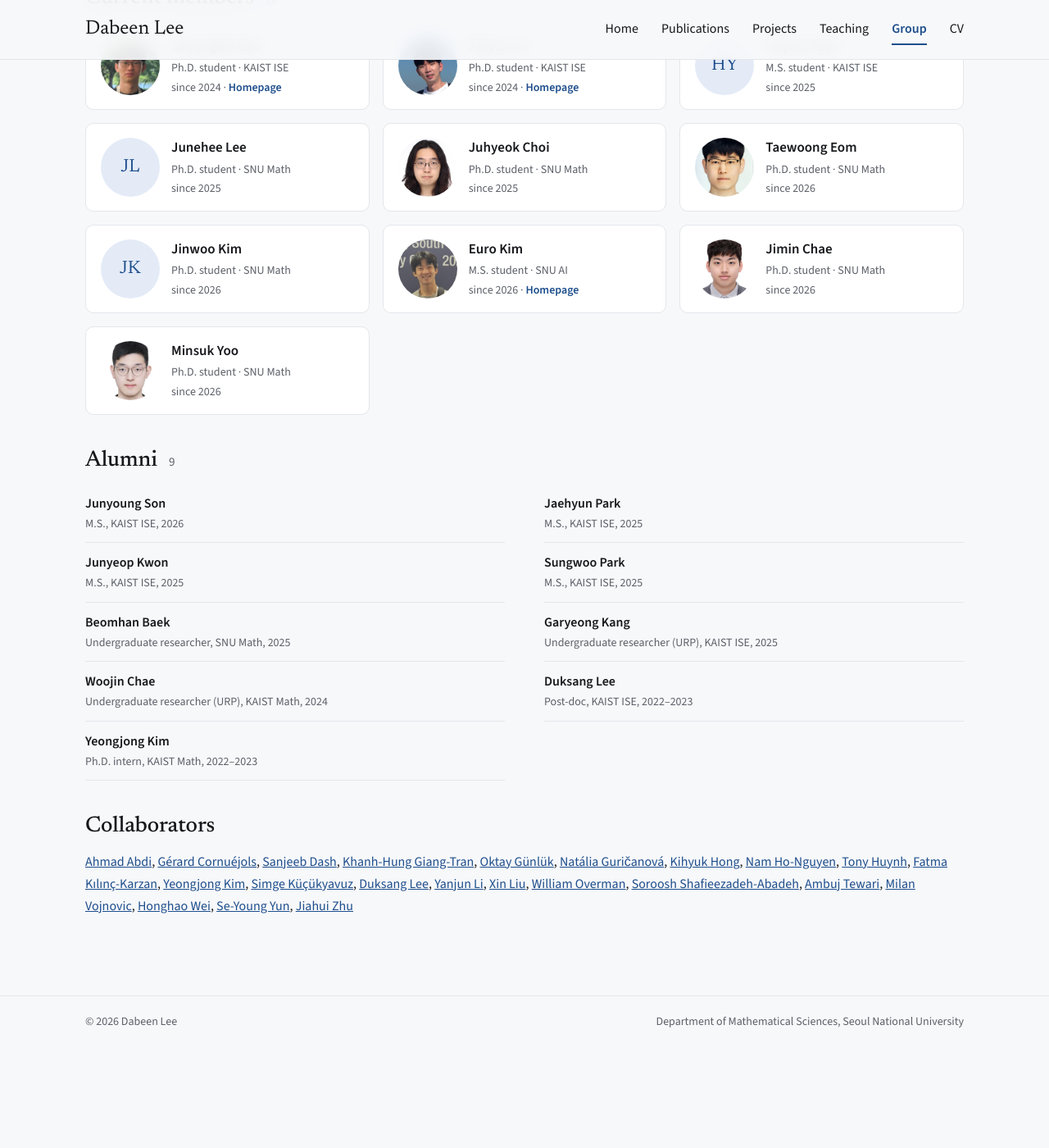
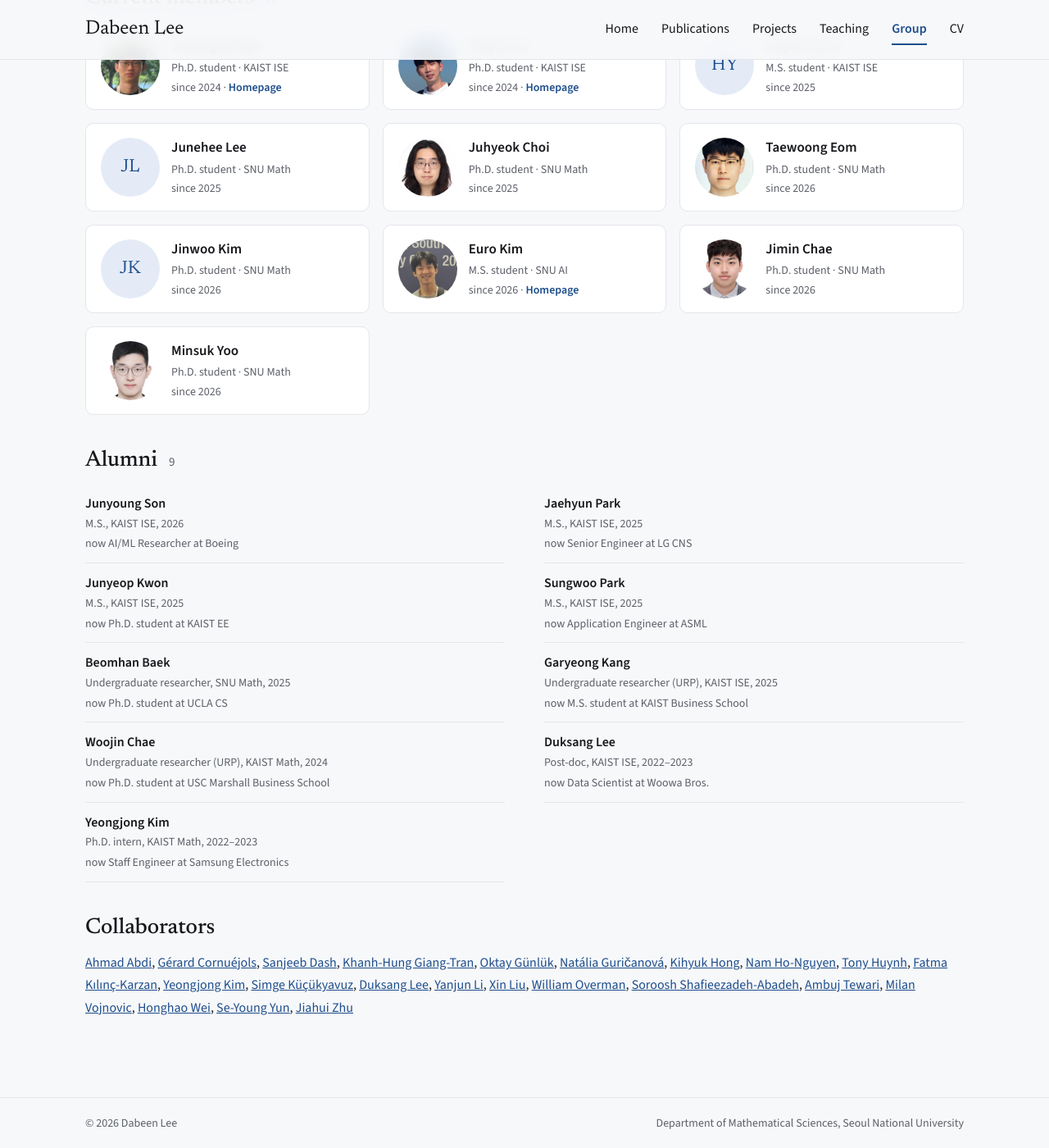
Before and after one commit to dabeenl/dabeenl.github.io, a Jekyll site: the page built from group.html, in a window 1280 px wide and 1400 px high, scrolled down 322 px. Shown: the whole window at 82% size. Built offline with Jekyll 4.4.1, drawn with Linux system fonts in a browser that asks for light colours; before the commit the page ends 1599 px from its top, so only the background shows below that.

Commit message:
group: list each alumnus's current position on its own line
Fill in "now" for all nine alumni and add the LinkedIn/homepage links
supplied for seven of them. Duksang Lee and Yeongjong Kim now point at
LinkedIn instead of their old IBS and Google Sites pages.

The "now" line moves from the right-hand side of the row into the text
column, under the role line, so the longer titles do not squeeze the
two-column alumni grid.

Co-Authored-By: Claude Opus 5 <noreply@anthropic.com>

```diff
--- a/_data/alumni.yml
+++ b/_data/alumni.yml
@@ -3,47 +3,50 @@
   role: M.S.
   affiliation: KAIST ISE
   years: "2026"
-  now: ""
+  homepage: https://www.linkedin.com/in/junyoung-son-ab258625b/
+  now: "AI/ML Researcher at Boeing"
 - name: Jaehyun Park
   role: M.S.
   affiliation: KAIST ISE
   years: "2025"
-  now: ""
+  homepage: https://www.linkedin.com/in/jhpark220/
+  now: "Senior Engineer at LG CNS"
 - name: Junyeop Kwon
   role: M.S.
   affiliation: KAIST ISE
   years: "2025"
-  now: ""
+  now: "Ph.D. student at KAIST EE"
 - name: Sungwoo Park
   role: M.S.
   affiliation: KAIST ISE
   years: "2025"
-  now: ""
+  homepage: https://www.linkedin.com/in/sungwoo-park--/
+  now: "Application Engineer at ASML"
 - name: Beomhan Baek
   role: Undergraduate researcher
   affiliation: SNU Math
   years: "2025"
   homepage: https://beomhanbaek.github.io
-  now: ""
+  now: "Ph.D. student at UCLA CS"
 - name: Garyeong Kang
   role: Undergraduate researcher (URP)
   affiliation: KAIST ISE
   years: "2025"
-  now: ""
+  now: "M.S. student at KAIST Business School"
 - name: Woojin Chae
   role: Undergraduate researcher (URP)
   affiliation: KAIST Math
   years: "2024"
-  now: ""
+  now: "Ph.D. student at USC Marshall Business School"
 - name: Duksang Lee
   role: Post-doc
   affiliation: KAIST ISE
   years: 2022–2023
-  homepage: https://dimag.ibs.re.kr/home/duksang/
-  now: ""
+  homepage: https://www.linkedin.com/in/duksang-lee-012962240/
+  now: "Data Scientist at Woowa Bros."
 - name: Yeongjong Kim
   role: Ph.D. intern
   affiliation: KAIST Math
   years: 2022–2023
-  homepage: https://sites.google.com/view/yeongjong-kim/
-  now: ""
+  homepage: https://www.linkedin.com/in/yeongjong-kim/
+  now: "Staff Engineer at Samsung Electronics"
--- a/assets/css/style.css
+++ b/assets/css/style.css
@@ -290,7 +290,7 @@ a.member-name:hover { color: var(--accent); }
 .alumni-text { display: flex; flex-direction: column; gap: 1px; }
 .alumni-name { font-size: 16px; font-weight: 600; color: var(--ink); text-decoration: none; }
 a.alumni-name:hover { color: var(--accent); }
-.alumni-now { text-align: right; flex-shrink: 0; }
+.alumni-now { margin-top: 2px; }
 .collaborators { font-size: 16px; line-height: 1.7; }
 
 /* Footer */
@@ -397,5 +397,4 @@ a.alumni-name:hover { color: var(--accent); }
   .offerings { gap: 6px; }
   .row-period { width: auto; font-size: 18px; }
   .alumni-row { flex-direction: column; gap: 2px; }
-  .alumni-now { text-align: left; }
 }
--- a/group.html
+++ b/group.html
@@ -46,8 +46,8 @@ description: "The Optimization and Algorithms Lab: students and alumni of Dabeen
       <div class="alumni-text">
         {% if a.homepage and a.homepage != "" %}<a class="alumni-name" href="{{ a.homepage }}">{{ a.name }}</a>{% else %}<span class="alumni-name">{{ a.name }}</span>{% endif %}
         <span class="muted">{{ a.role }}, {{ a.affiliation }}, {{ a.years }}</span>
+        {% if a.now and a.now != "" %}<span class="muted alumni-now">now {{ a.now }}</span>{% endif %}
       </div>
-      {% if a.now and a.now != "" %}<span class="muted alumni-now">now {{ a.now }}</span>{% endif %}
     </div>
   {% endfor %}
   </div>
```
